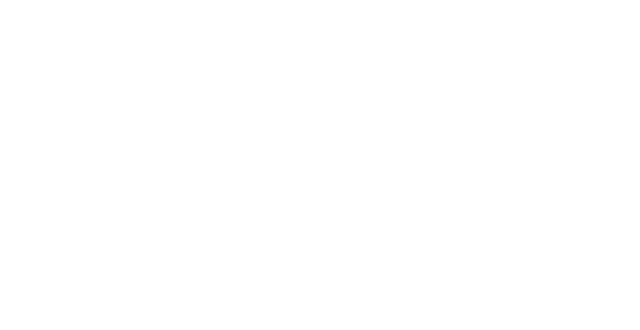
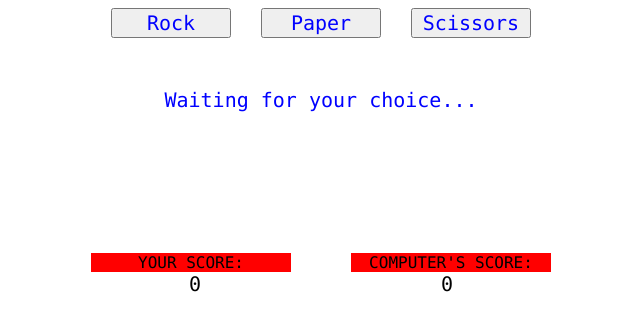
Before and after one commit to llunardon/rock-paper-scissors, a plain HTML site: page index.html in a window 1280 px wide. Shown: the whole page, without its empty margins (319-959 px from the left). Drawn offline with Linux system fonts and the light colour scheme.

Commit message:
added basic css to buttons

```diff
--- a/index.html
+++ b/index.html
@@ -3,126 +3,126 @@
 <html lang="en">
 <head>
     <meta charset="utf-8">
+    <link rel="stylesheet" href="style.css">
+    <title>Rock-Paper-Scissors</title>
 </head>
 
 <body>
+    <div class="buttons">
+        <button onclick="playRound(1)" id="rock" class="choice">
+            Rock
+        </button>
+        <button onclick="playRound(2)" id="paper" class="choice">
+            Paper
+        </button>
+        <button onclick="playRound(3)" id="scissors" class="choice">
+            Scissors
+        </button>
+    </div>
+
+    <div id="computerChoice">
+        Waiting for your choice...
+    </div>
+
+    <div id="result" class="results">
+        <!-- Here the results will be displayed -->
+    </div>
+    <div style="display: flex; justify-content: center; background-color: transparent;">
+        <div style="width: 200px; background-color: red; margin-right: 30px; text-align: center;">
+            YOUR SCORE:
+        </div>
+        <div style="width: 200px; background-color: red; margin-left: 30px; text-align: center;">
+            COMPUTER'S SCORE:
+        </div>
+    </div>
+    <div class="scoresContainer">
+        <div id="playerScore">
+            0
+        </div>
+        <div id="computerScore">
+            0
+        </div>
+    </div>
     <script>
         //generate an integer between min and max (included)
         function randomIntRange(min, max) {
             min = Math.ceil(min);
             max = Math.floor(max);
+
             return Math.floor(Math.random() * (max - min + 1) ) + min;
         }
         //generate a random choice for the round
         function computerPlay() {
             let n = randomIntRange(1,3);
 
-            switch (n) {
-                case 1:
-                    return "rock";
-                case 2:
-                    return "paper";
-                case 3:
-                    return "scissors";
-                default:
-                    return "invalid round";
+            return n;
+        }
+
+        //assigns the right word to the corrispondent number
+        function choiceStr(n) {
+            switch(n) {
+                case 1: return "rock";
+                case 2: return "paper";
+                case 3: return "scissors";
+
+                default: return "invalid choice";
             }
         }
-        //play a single round of Rock-Paper-Scissors
-        function playRound(playerSelection, computerSelection) {
-            //convert both strings to lowercase
-            playerSelection = playerSelection.toLowerCase();
-            console.log("Hai scelto: " + playerSelection);
-            computerSelection = computerSelection.toLowerCase();
-            console.log("Il computer ha scelto: " + computerSelection);
 
-            //all possible outcomes
-            if (playerSelection === "paper" & computerSelection === "rock") {
-                return "You win! Paper beats Rock.";
+        //play a round of rock-paper-scissors
+        function playRound(playerSelection) {
+            let computerSelection = computerPlay();
+            let computerChoiceStr = choiceStr(computerSelection);
+            document.getElementById("computerChoice").innerHTML = `The computer chose ${computerChoiceStr}`;
+
+            if (playerSelection === 2 & computerSelection === 1) {
+                document.getElementById("result").innerHTML = "You win! Paper beats rock.";
+                playerScoreDiv.textContent = ++playerPoints;
             }
-            else if (playerSelection === "paper" & computerSelection === "paper") {
-                return "Tie! Paper against Paper.";
+            else if (playerSelection === 2 & computerSelection === 2) {
+                document.getElementById("result").innerHTML = "Tie! Paper against paper.";
             }
-            else if (playerSelection === "paper" & computerSelection === "scissors") {
-                return "You lose! Scissors beat paper.";
+            else if (playerSelection === 2 & computerSelection === 3) {
+                document.getElementById("result").innerHTML = "You lose! Scissors beat paper.";
+                computerScoreDiv.textContent = ++computerPoints;
             }
-            else if (playerSelection === "rock" & computerSelection === "paper") {
-                return "You lose! Paper beats rock.";
+            else if (playerSelection === 1 & computerSelection === 2) {
+                document.getElementById("result").innerHTML = "You lose! Paper beats rock.";
+                computerScoreDiv.textContent = ++computerPoints;
             }
-            else if (playerSelection === "rock" & computerSelection === "scissors") {
-                return "You win! Rock beats scissors.";
+            else if (playerSelection === 1 & computerSelection === 3) {
+                document.getElementById("result").innerHTML = "You win! Rock beats scissors.";
+                playerScoreDiv.textContent = ++playerPoints;
             }
-            else if (playerSelection === "rock" & computerSelection === "rock") {
-                return "Tie! Rock against Rock.";
+            else if (playerSelection === 1 & computerSelection === 1) {
+                document.getElementById("result").innerHTML = "Tie! Rock against rock.";
             }
-            else if (playerSelection === "scissors" & computerSelection === "scissors") {
-                return "Tie! Scissors against Scissors.";
+            else if (playerSelection === 3 & computerSelection === 3) {
+                document.getElementById("result").innerHTML = "Tie! Scissors against scissors.";
             }
-            else if (playerSelection === "scissors" & computerSelection === "rock") {
-                return "You lose! Rock beats Scissors";
+            else if (playerSelection === 3 & computerSelection === 1) {
+                document.getElementById("result").innerHTML = "You lose! Rock beats scissors";
+                computerScoreDiv.textContent = ++computerPoints;
             }
-            else if (playerSelection === "scissors" & computerSelection === "paper") {
-                return "You win! Scissors beat Paper.";
+            else if (playerSelection === 3 & computerSelection === 2) {
+                document.getElementById("result").innerHTML = "You win! Scissors beat Paper.";
+                playerScoreDiv.textContent = ++playerPoints;
             }
             else {
-                return "rps failed";
+                document.getElementById("result").innerHTML = "An error occured during the round.";
             }
         }
-        //play an entire game (5 rounds)
-        function game() {
-            //defining variables
-            let choice;
-            let compChoice;
-            let outStr;
-            let finalResult;
-            let playerScore = 0;
-            let computerScore = 0;
 
-            //simulate a round
-            choice = prompt("Rock, Paper, Scissors?");
-            compChoice = computerPlay();
-            outStr = playRound(choice, compChoice);
-            console.log(outStr);
+        let playerScoreDiv = document.querySelector("#playerScore");
+        let computerScoreDiv = document.querySelector("#computerScore");
 
-            choice = prompt("Rock, Paper, Scissors?");
-            compChoice = computerPlay();
-            outStr = playRound(choice, compChoice);
-            console.log(outStr);
+        let playerPoints = 0;
+        let computerPoints = 0;
 
-            choice = prompt("Rock, Paper, Scissors?");
-            compChoice = computerPlay();
-            outStr = playRound(choice, compChoice);
-            console.log(outStr);
-
-            choice = prompt("Rock, Paper, Scissors?");
-            compChoice = computerPlay();
-            outStr = playRound(choice, compChoice);
-            console.log(outStr);
-
-            choice = prompt("Rock, Paper, Scissors?");
-            compChoice = computerPlay();
-            outStr = playRound(choice, compChoice);
-            console.log(outStr);
-
-            //update scores
-            if (outStr.includes("win")) {
-                playerScore++;
-            }
-            else if (outStr.includes("lose")) {
-                computerScore++;
-            }
-
-            //decide the winner
-            if (playerScore > computerScore) {
-                return "You won the game!";
-            }
-            else if (playerScore < computerScore) {
-                return "You lost the game!";
-            }
-            else {
-                return "It's a tie!";
-            }
-        }
+        if (playerPoints === 3 )
+            console.log("You won the game!");
+        if (playerPoints === 3 )
+            console.log("You won the game!");
     </script>
 </body>
 </html>
--- /dev/null
+++ b/style.css
@@ -0,0 +1,64 @@
+body {
+    font-family: Monaco;
+}
+
+.buttons {
+    display: flex;
+    justify-content: center;
+    margin-top: auto;
+    margin-right: auto;
+    margin-left: auto;
+    background-color: transparent;
+}
+
+.choice {
+    font-family: Monaco;
+    margin-left: 15px;
+    margin-right: 15px;
+    width: 120px;
+    color: blue;
+    font-size: 20px;
+}
+
+#computerChoice {
+    display: flex;
+    height: 25px;
+    justify-content: center;
+    margin-top: 50px;
+    margin-bottom: 50px;
+    background-color: transparent;
+    color: blue;
+    font-size: 20px;
+}
+
+.results {
+    display: flex;
+    height: 40px;
+    justify-content: center;
+    margin-top: 50px;
+    margin-bottom: 50px;
+    background-color: transparent;
+    color: blue;
+    font-size: 20px;
+}
+
+.scoresContainer {
+    display: flex;
+    justify-content: center;
+}
+
+#playerScore {
+    color: black;
+    background-color: transparent;
+    margin-left: 15px;
+    margin-right: 120px;
+    font-size: 20px;
+}
+
+#computerScore {
+    color: black;
+    background-color: transparent;
+    margin-left: 120px;
+    margin-right: 15px;
+    font-size: 20px;
+}
```
Also changed, not shown: index_old.html (added, +127 -0 lines), 1 other file.
